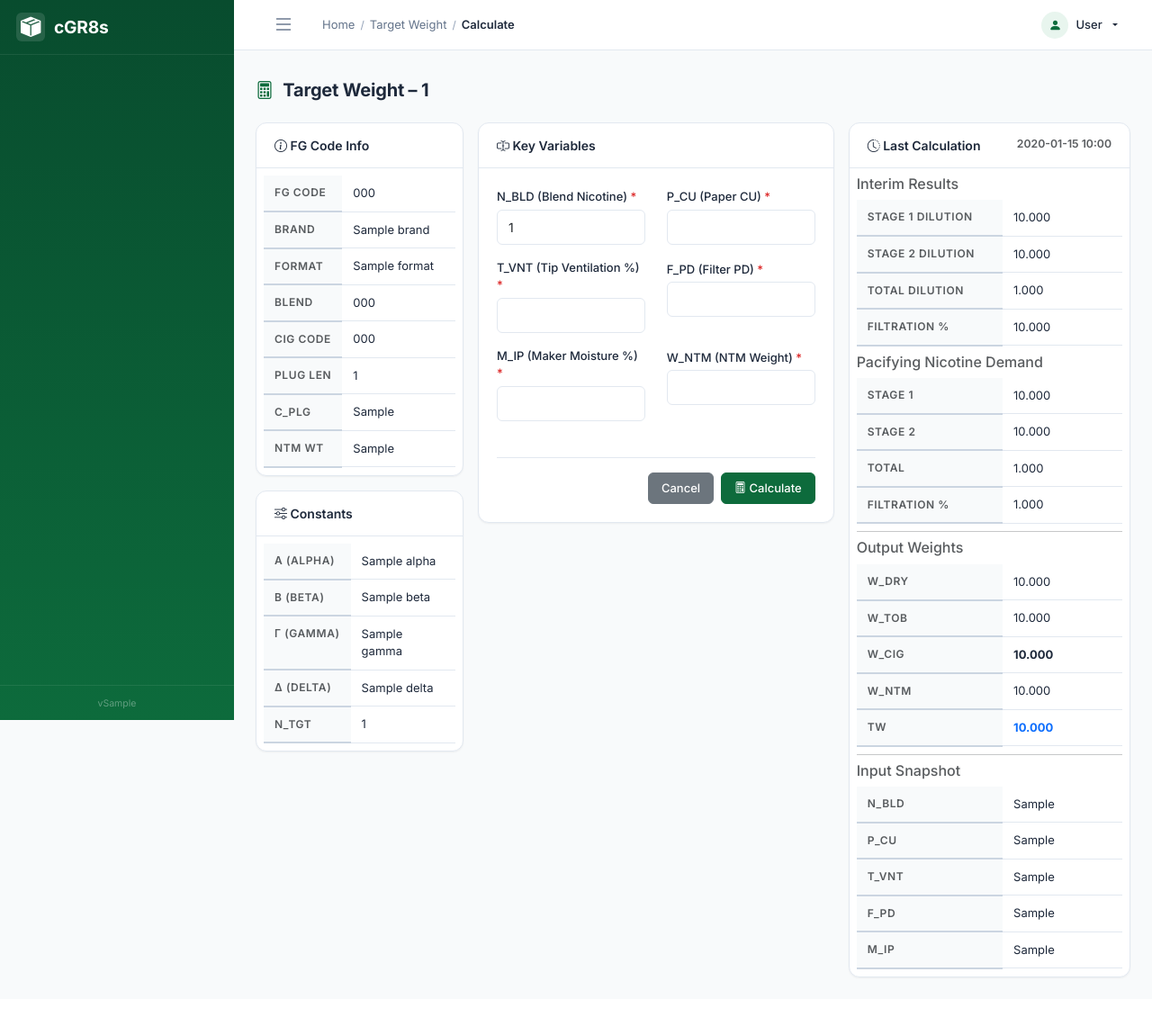
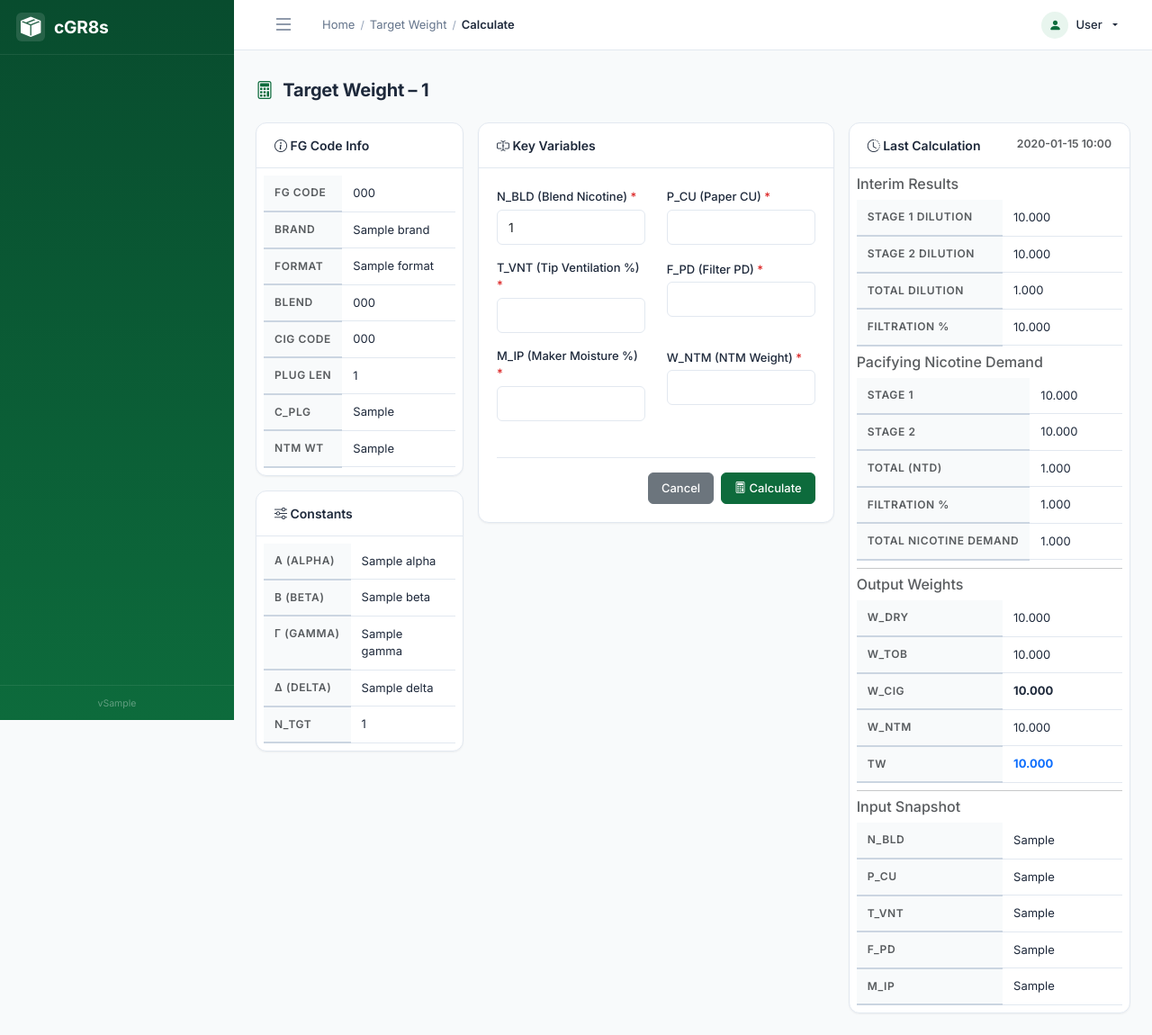
Before and after one commit to awgtcit/cGR8s, a Python web app: template templates/target_weight/calculate.html in a window 1280 px wide. Shown: the whole page at 90% size. Before the commit the page ends 1087 px from the top, so only its background shows below. Run offline with Jinja, Linux system fonts and the light colour scheme; the template is opened without the code that fills it: most values are stand-ins (such as "Sample title", 1, 10 or a date in 2020); some libraries are stand-ins or nearby versions.

Commit message:
feat: add nicotine demand to FG Codes calc results, rename NF/NTDRY labels on pages
- Add Pacifying Nicotine Demand section to FG Codes renderResults() (Stage 1, Stage 2, Total NTD, Filtration %, Total Nicotine Demand)
- Save nicotine demand fields in _apply_calculation_results() for FG Codes PO creation
- Rename NF -> Filtration % and NTDRY -> Total Nicotine Demand on TW and FG Codes pages (abbreviations kept in reports only)
- TW Last Calc: Total (NTD), Filtration %, Total Nicotine Demand labels

```diff
--- a/app/modules/fg_codes/__init__.py
+++ b/app/modules/fg_codes/__init__.py
@@ -388,6 +388,11 @@ def _apply_calculation_results(tw, results, key_variables, calibration):
     tw.stage2_dilution = interim.get('stage2_dilution')
     tw.total_dilution = interim.get('total_dilution')
     tw.filtration_pct = interim.get('filtration_pct')
+    tw.stage1_pacifying_nicotine_demand = interim.get('nic_demand_stage1')
+    tw.stage2_pacifying_nicotine_demand = interim.get('nic_demand_stage2')
+    tw.total_pacifying_nicotine_demand = interim.get('nic_demand_total')
+    tw.total_nicotine_demand = interim.get('nicotine_filtration_pct')
+    tw.total_filtration_pct = interim.get('total_nicotine')
     tw.w_dry = output.get('w_dry')
     tw.w_tob = output.get('w_tob')
     tw.w_cig = output.get('w_cig')
--- a/templates/target_weight/calculate.html
+++ b/templates/target_weight/calculate.html
@@ -174,12 +174,17 @@
                             last_calc.stage2_pacifying_nicotine_demand is not none else '–' }}</td>
                     </tr>
                     <tr>
-                        <th class="text-muted">Total</th>
+                        <th class="text-muted">Total (NTD)</th>
                         <td>{{ '%.3f'|format(last_calc.total_pacifying_nicotine_demand) if
                             last_calc.total_pacifying_nicotine_demand is not none else '–' }}</td>
                     </tr>
                     <tr>
                         <th class="text-muted">Filtration %</th>
+                        <td>{{ '%.3f'|format(last_calc.total_nicotine_demand) if last_calc.total_nicotine_demand is not
+                            none else '–' }}</td>
+                    </tr>
+                    <tr>
+                        <th class="text-muted">Total Nicotine Demand</th>
                         <td>{{ '%.3f'|format(last_calc.total_filtration_pct) if last_calc.total_filtration_pct is not
                             none else '–' }}</td>
                     </tr>
```
Also changed, not shown: app/modules/fg_codes/templates/fg_codes/main_interface.html (+8 -0 lines).
